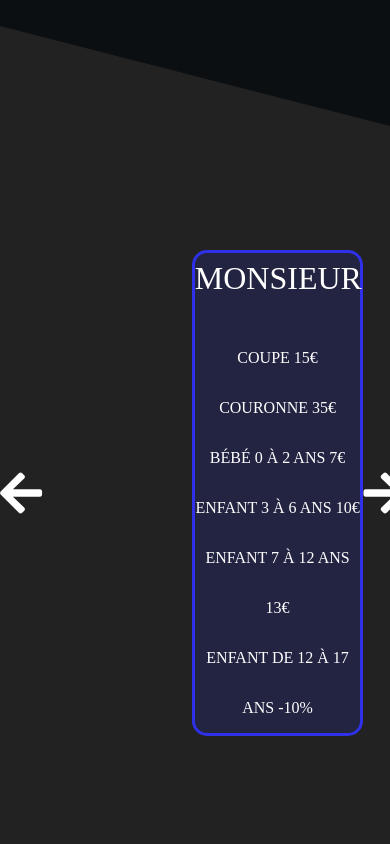
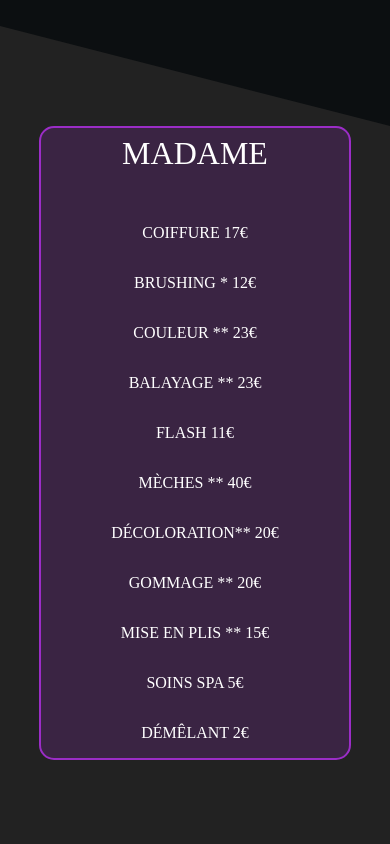
Before and after one commit to CorentinDNT/NewCut_Launaguet, a website: page index.html in a window 390 px wide. Shown: the part 1160-2004 px from the top of the page. Drawn offline with Linux system fonts and the light colour scheme.

Commit message:
Animation Price List 100% complete

```diff
--- a/index.html
+++ b/index.html
@@ -47,7 +47,7 @@
 		<div class="transition">
 			<div class="blackPart"></div>
 			<div id="tarif">
-				<a onclick="toggleClassMiss(), toggleClassMister()"
+				<a class="linkArrow" onclick="toggleClassMiss(), toggleClassMister()"
 					><i class="fas fa-arrow-left arrow"></i
 				></a>
 				<ul id="miss">
@@ -75,13 +75,17 @@
 					<li><a class="middleSlide">enfant 7 à 12 ans 13€</a></li>
 					<li><a class="middleSlide">enfant de 12 à 17 ans -10%</a></li>
 				</ul>
-				<a onclick="toggleClassMiss(), toggleClassMister()"
+				<a class="linkArrow" onclick="toggleClassMiss(), toggleClassMister()"
 					><i class="fas fa-arrow-right arrow"></i
 				></a>
 			</div>
 			<div class="darkGreyPart"></div>
 		</div>
 
+		<section>
+			<p>lorem*50</p>
+		</section>
+
 		<script src="./index.js"></script>
 	</body>
 </html>
--- a/sass/components/_button.scss
+++ b/sass/components/_button.scss
@@ -1,3 +1,10 @@
 .arrow {
 	font-size: 3rem;
+	margin: 30px;
 }
+
+@media (max-width: 420px) {
+	.linkArrow {
+		display: none;
+	}
+}
--- a/sass/pages/_index.scss
+++ b/sass/pages/_index.scss
@@ -108,33 +108,36 @@
 #tarif {
 	@include wh(100%);
 	display: flex;
-	justify-content: space-around;
+	justify-content: center;
 	align-items: center;
-	flex-wrap: nowrap;
 	color: white;
+	height: 800px;
 	#sir {
 		position: relative;
 		border: 3px solid rgb(46, 49, 231);
 		background-color: rgba(40, 42, 195, 0.2);
 		border-radius: 15px;
-		width: 44%;
+		width: 0%;
+		height: auto;
 		left: 100%;
 		transition: all 0.5s;
 		&.show {
 			left: 0;
+			width: 50%;
 		}
 	}
-	//bad commit
 	#miss {
 		position: relative;
 		border: 2px solid rgb(155, 45, 199);
 		background-color: rgba(155, 45, 199, 0.2);
 		border-radius: 15px;
-		width: 44%;
+		width: 0%;
+		height: auto;
 		right: 100%;
 		transition: all 0.5s;
 		&.show {
 			right: 0%;
+			width: 50%;
 		}
 	}
 	.li-title {
@@ -167,3 +170,30 @@
 		transform: scaleX(1);
 	}
 }
+
+@media (max-width: 420px) {
+	#tarif {
+		@include wh(100%);
+		display: flex;
+		justify-content: center;
+		align-items: center;
+		flex-wrap: wrap;
+		color: white;
+		height: 100%;
+		#sir {
+			margin: 23% 0;
+			position: static;
+			width: 80%;
+			&.show {
+				width: 80%;
+			}
+		}
+		#miss {
+			position: static;
+			width: 80%;
+			&.show {
+				width: 80%;
+			}
+		}
+	}
+}
```
Also changed, not shown: css/style.css, 1 other file.
